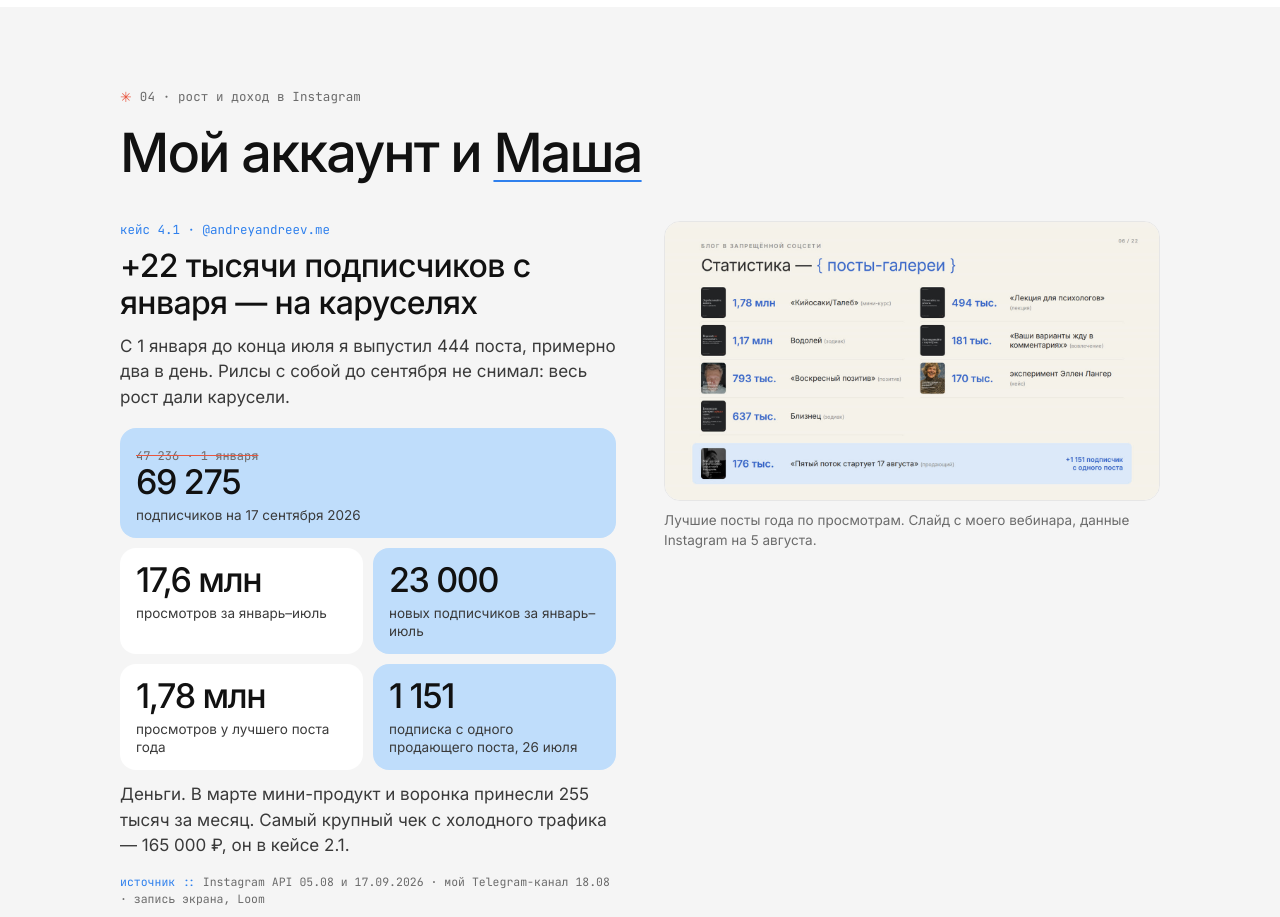
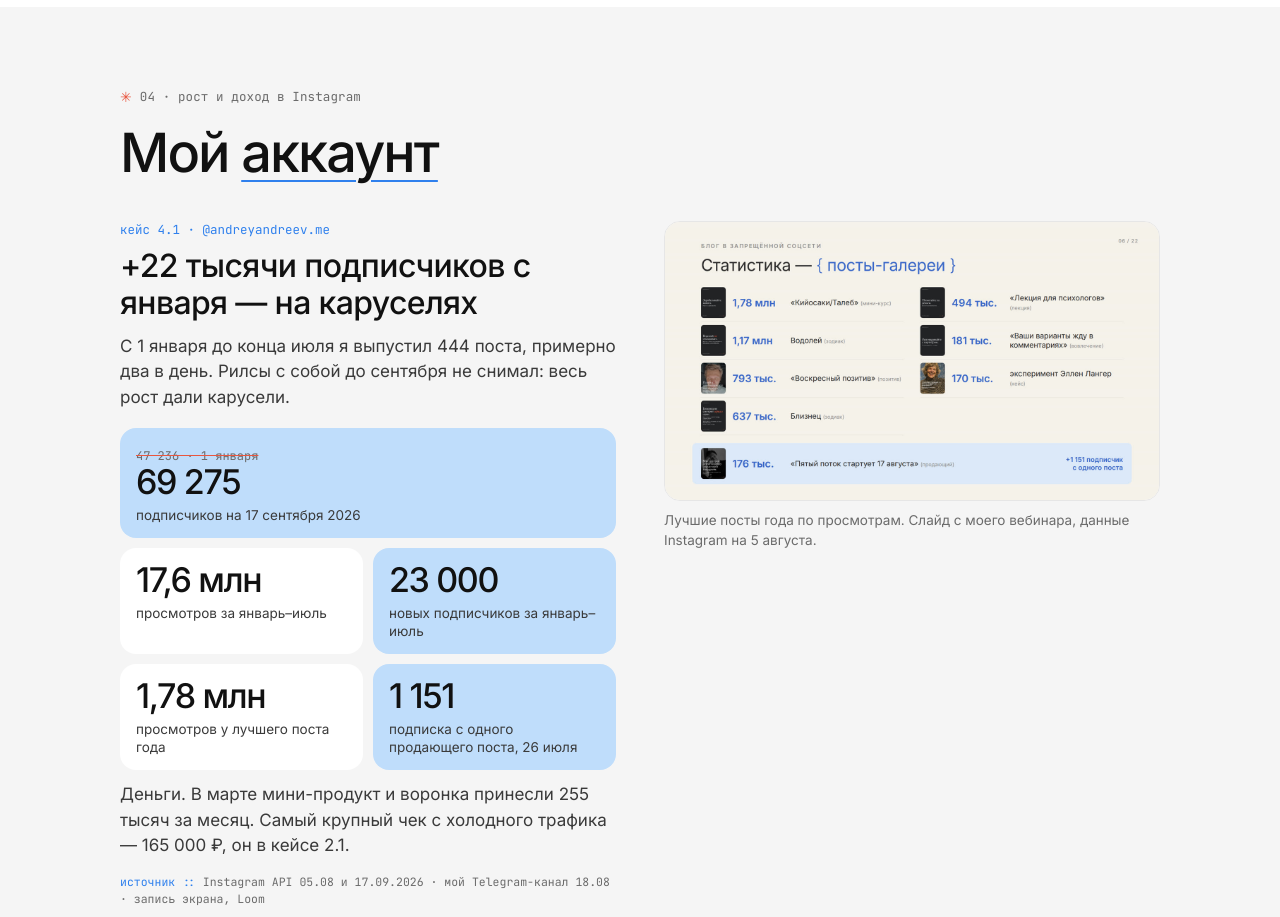
Before and after one commit to AndreyCreate/andrey-cases, a plain HTML site: page index.html in a window 1280 px wide. Shown: the part 7560-8477 px from the top of the page. Drawn offline with Linux system fonts and the light colour scheme.

Commit message:
Заголовок: убрать «и Маша» (NBA 14734)

```diff
--- a/index.html
+++ b/index.html
@@ -353,7 +353,7 @@ footer img{width:32px;height:32px;border-radius:50%}
 <section class="sec sec-gray" id="growth">
  <div class="wrap">
   <div class="kick mono"><span class="star">✳︎</span> 04 · рост и доход в Instagram</div>
-  <h2 class="h2">Мой аккаунт и <span class="u">Маша</span></h2>
+  <h2 class="h2">Мой <span class="u">аккаунт</span></h2>
 
   <article class="case">
    <div>
```
